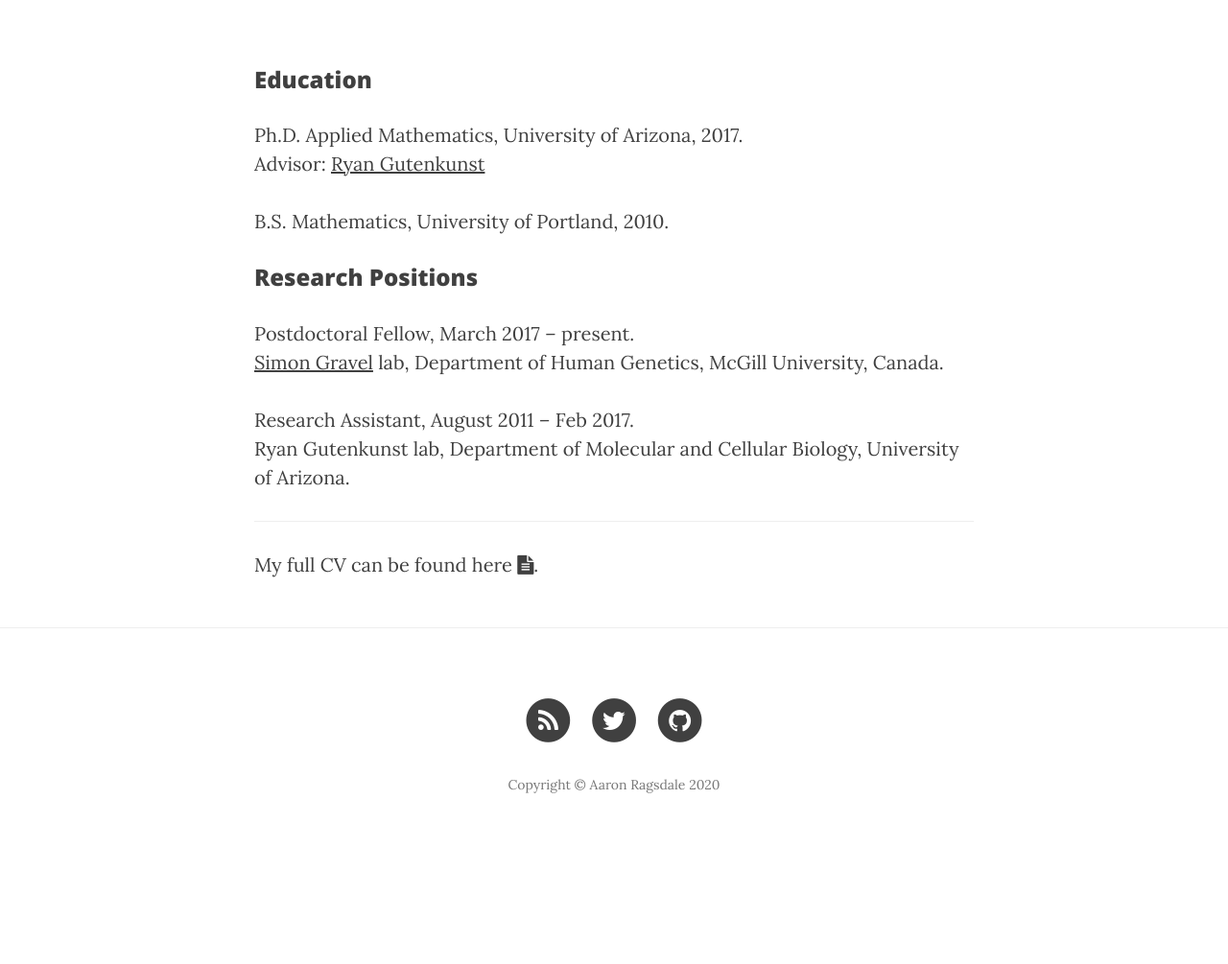
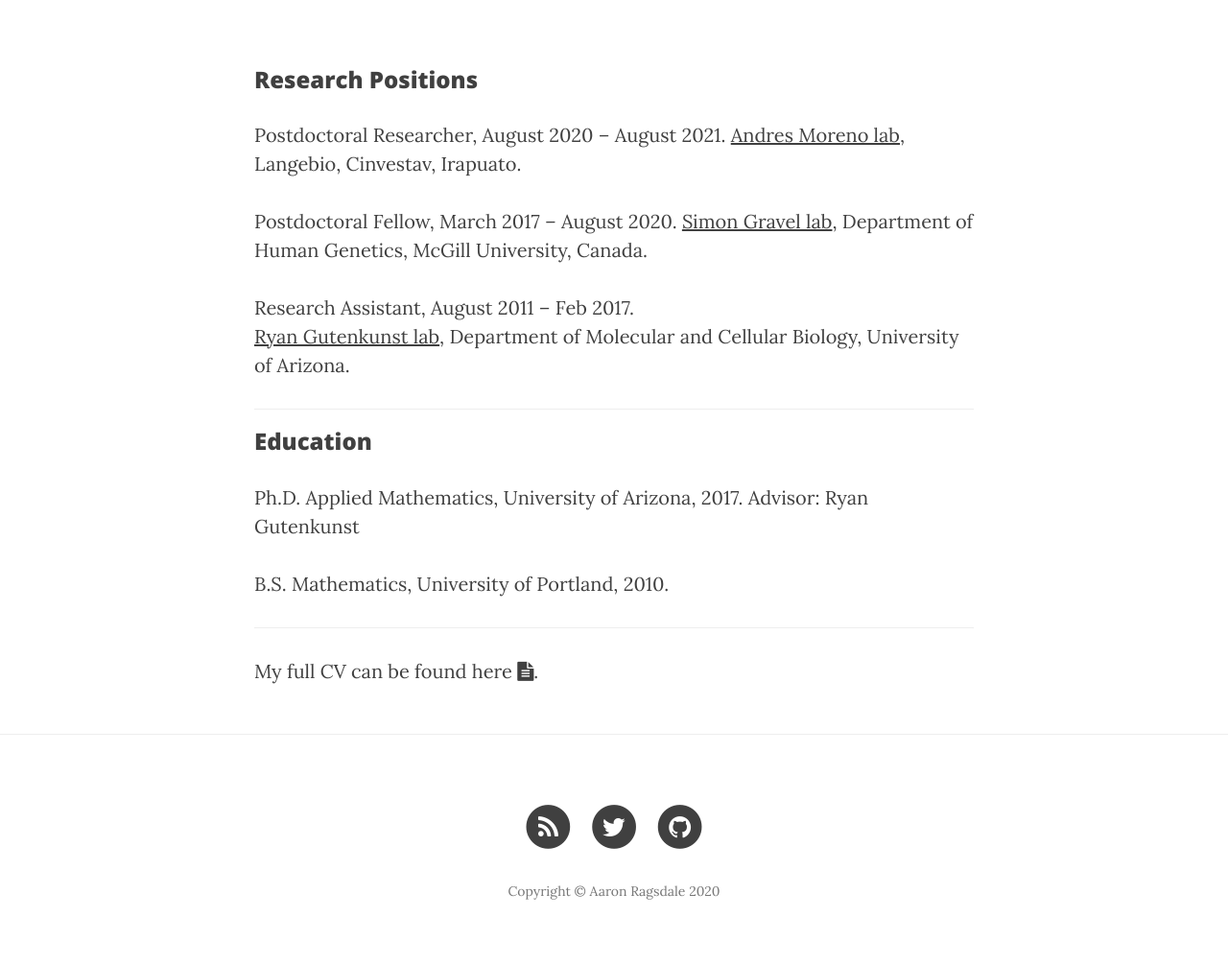
Before and after one commit to apragsdale/apragsdale.github.io, a Jekyll site: the page built from 4_CV.md, in a window 1280 px wide. Shown: the part 422-1427 px from the top of the page at 96% size. Built offline with Jekyll 4.4.1, drawn with Linux system fonts in a browser that asks for light colours; nearby versions of some CDN libraries; before the commit the page ends 1316 px from its top, so only the background shows below that.

Commit message:
updates to cv and pubs

```diff
--- a/4_CV.md
+++ b/4_CV.md
@@ -4,21 +4,28 @@ title: "CV"
 header-img: "img/Banner4.jpg"
 ---
 
+### Research Positions
+
+Postdoctoral Researcher, August 2020 -- August 2021.
+[Andres Moreno lab](http://www.morenolab.org/),
+Langebio, Cinvestav, Irapuato.
+
+Postdoctoral Fellow, March 2017 -- August 2020.
+[Simon Gravel lab](http://simongravel.lab.mcgill.ca),
+Department of Human Genetics, McGill University, Canada.
+
+Research Assistant, August 2011 -- Feb 2017.
+[Ryan Gutenkunst lab](http://gutengroup.mcb.arizona.edu/),
+Department of Molecular and Cellular Biology, University of Arizona.
+
+___
 
 ### Education
 
 Ph.D. Applied Mathematics, University of Arizona, 2017.
-Advisor: [Ryan Gutenkunst](http://gutengroup.mcb.arizona.edu/)
+Advisor: Ryan Gutenkunst
 
 B.S. Mathematics, University of Portland, 2010.
-
-### Research Positions
-
-Postdoctoral Fellow, March 2017 -- present.
-[Simon Gravel](http://simongravel.lab.mcgill.ca) lab, Department of Human Genetics, McGill University, Canada.
-
-Research Assistant, August 2011 -- Feb 2017.
-Ryan Gutenkunst lab, Department of Molecular and Cellular Biology, University of Arizona.
 
 ___
 
```
Also changed, not shown: 1_about.md (+1 -1 lines), 1 other file.
